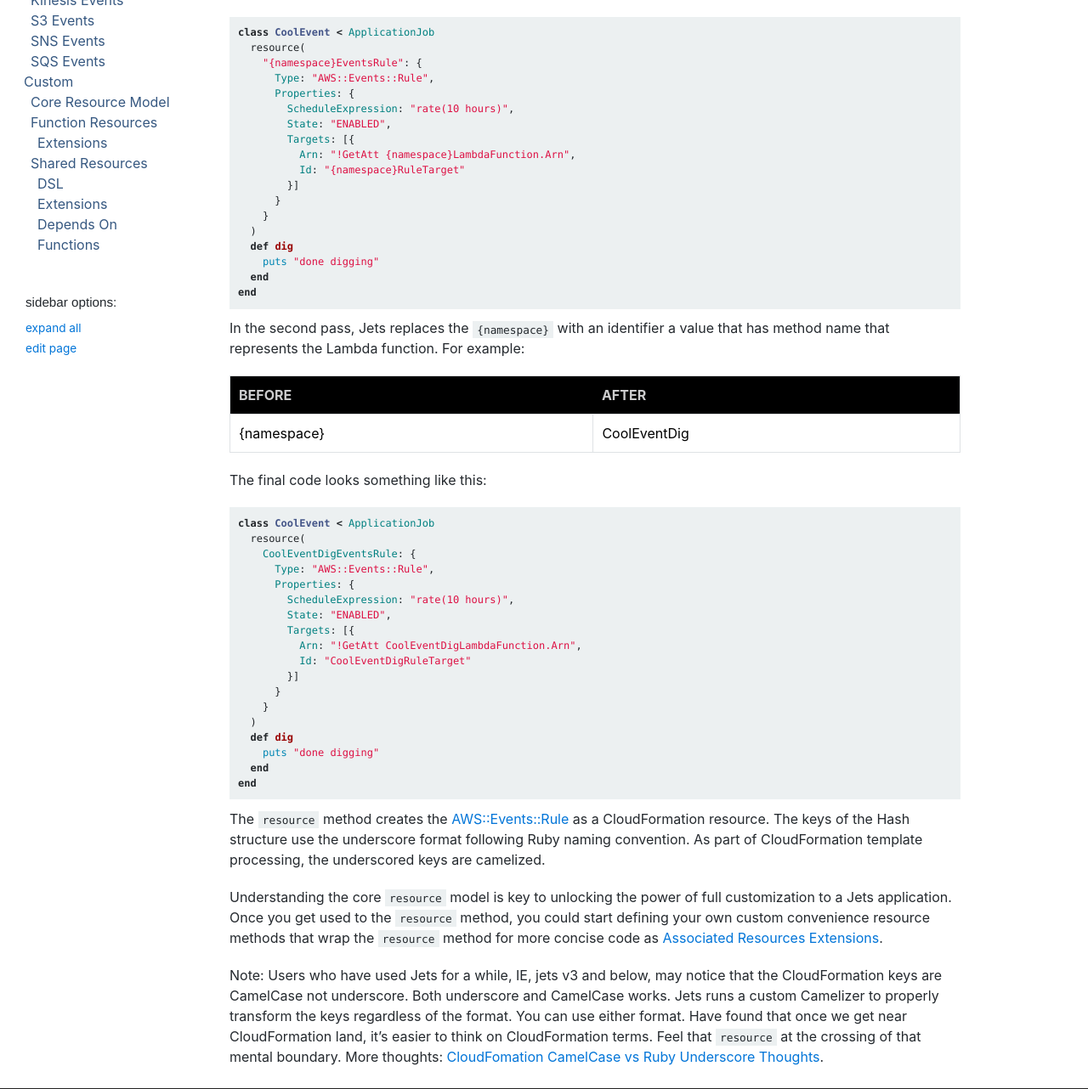
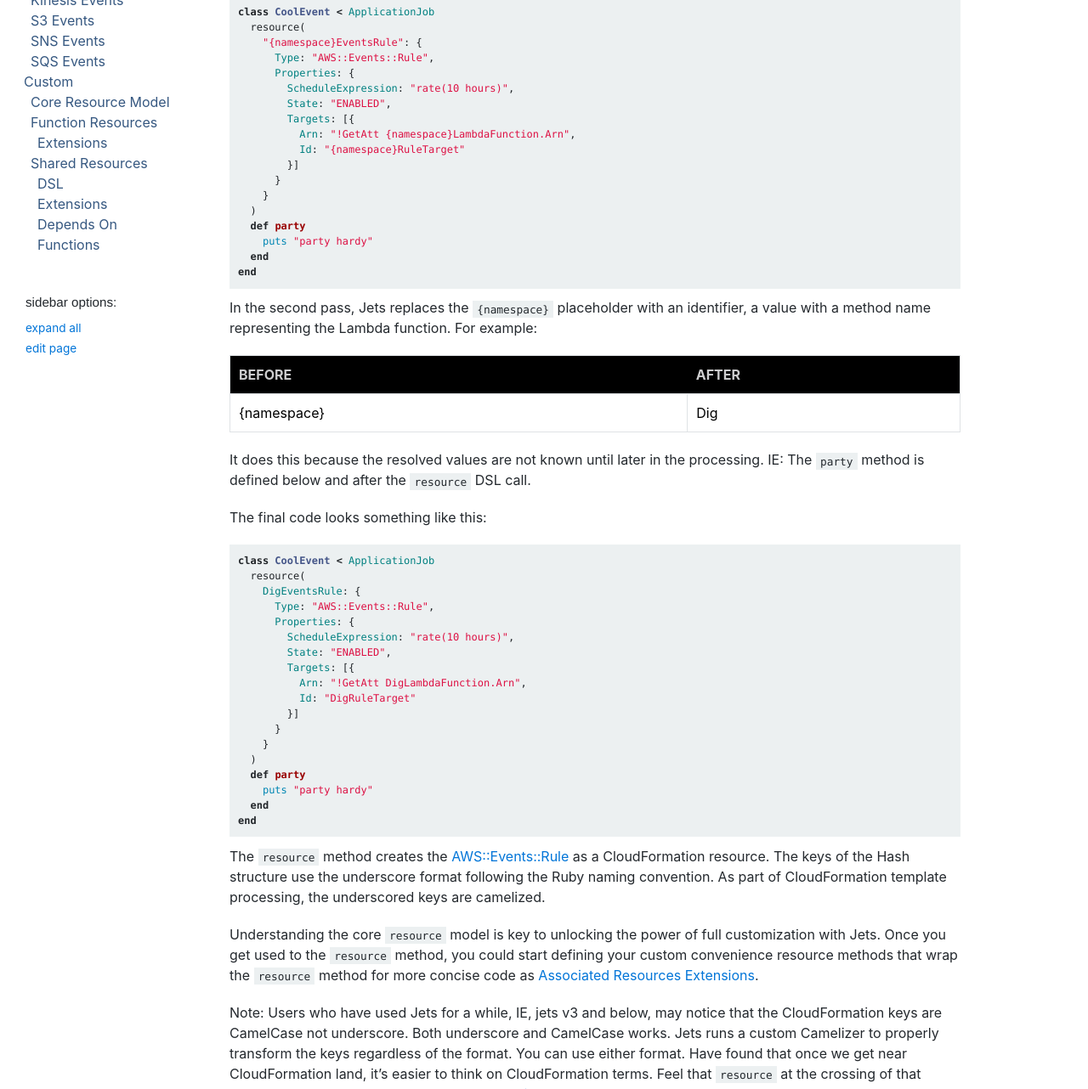
Before and after one commit to rubyonjets/jets-docs, a Jekyll site: the page built from _docs/custom/function-resources.md, in a window 1280 px wide and 1400 px high, scrolled down 536 px, cut to the strip 0-1282 px from the top of the window. Shown: the whole strip at 85% size. Built offline with Jekyll 4.4.1, drawn with Linux system fonts in a browser that asks for light colours; a script that is not in the unit is left out; some of the changed text lies outside the part shown.

Commit message:
custom resources

````diff
--- a/_docs/custom/function-resources.md
+++ b/_docs/custom/function-resources.md
@@ -6,20 +6,20 @@ subcategory: custom-function-resources
 order: 2
 ---
 
-As explained in the [Core Resource Model](http://rubyonjets.com/docs/core-resource/) docs, methods like `rate` and `cron` simply perform some wrapper logic and then ultimately call the `resource` method. We'll cover that wrapper logic and expansion process in more details here.
+As explained in the [Core Resource Model](http://rubyonjets.com/docs/core-resource/) docs, methods like `rate` and `cron` perform some wrapper logic and ultimately call the `resource` method. We'll cover that wrapper logic and expansion process in more detail here.
 
-The `rate` method creates a CloudWatch Event Rule resource. This Event Rule resource is associated with the `dig` Lambda function. Here's the example again:
+The `rate` method creates a CloudWatch Event Rule resource. This Event Rule resource is associated with the `party` Lambda function. Here's the example again:
 
 ```ruby
 class CoolEvent < ApplicationJob
   rate "10 hours" # every 10 hours
-  def dig
-    puts "done digging"
+  def party
+    puts "party hardy"
   end
 end
 ```
 
-What happens is that Jets takes the `rate` method, performs some wrapper logic, and calls the core `resource` method in the first pass.  The code looks something like this after the first pass:
+What happens is that Jets takes the `rate` method, performs some wrapper logic, and calls the core `resource` method in the first pass. The code looks something like this after the first pass:
 
 ```ruby
 class CoolEvent < ApplicationJob
@@ -36,43 +36,45 @@ class CoolEvent < ApplicationJob
       }
     }
   )
-  def dig
-    puts "done digging"
+  def party
+    puts "party hardy"
   end
 end
 ```
 
-In the second pass, Jets replaces the `{namespace}` with an identifier a value that has method name that represents the Lambda function. For example:
+In the second pass, Jets replaces the `{namespace}` placeholder with an identifier, a value with a method name representing the Lambda function. For example:
 
 Before | After
 --- | ---
-{namespace} | CoolEventDig
+{namespace} | Dig
+
+It does this because the resolved values are not known until later in the processing. IE: The `party` method is defined below and after the `resource` DSL call.
 
 The final code looks something like this:
 
 ```ruby
 class CoolEvent < ApplicationJob
   resource(
-    CoolEventDigEventsRule: {
+    DigEventsRule: {
       Type: "AWS::Events::Rule",
       Properties: {
         ScheduleExpression: "rate(10 hours)",
         State: "ENABLED",
         Targets: [{
-          Arn: "!GetAtt CoolEventDigLambdaFunction.Arn",
-          Id: "CoolEventDigRuleTarget"
+          Arn: "!GetAtt DigLambdaFunction.Arn",
+          Id: "DigRuleTarget"
         }]
       }
     }
   )
-  def dig
-    puts "done digging"
+  def party
+    puts "party hardy"
   end
 end
 ```
 
-The `resource` method creates the [AWS::Events::Rule](https://docs.aws.amazon.com/AWSCloudFormation/latest/UserGuide/aws-resource-events-rule.html) as a CloudFormation resource. The keys of the Hash structure use the underscore format following Ruby naming convention. As part of CloudFormation template processing, the underscored keys are camelized.
+The `resource` method creates the [AWS::Events::Rule](https://docs.aws.amazon.com/AWSCloudFormation/latest/UserGuide/aws-resource-events-rule.html) as a CloudFormation resource. The keys of the Hash structure use the underscore format following the Ruby naming convention. As part of CloudFormation template processing, the underscored keys are camelized.
 
-Understanding the core `resource` model is key to unlocking the power of full customization to a Jets application. Once you get used to the `resource` method, you could start defining your own custom convenience resource methods that wrap the `resource` method for more concise code as [Associated Resources Extensions]({% link _docs/custom/function-resources/function-resources-extensions.md %}).
+Understanding the core `resource` model is key to unlocking the power of full customization with Jets. Once you get used to the `resource` method, you could start defining your custom convenience resource methods that wrap the `resource` method for more concise code as [Associated Resources Extensions]({% link _docs/custom/function-resources/function-resources-extensions.md %}).
 
 {% include custom/camelcase-note.md %}
````
Also changed, not shown: _docs/custom/core-resource.md (+12 -12 lines), _docs/events/dynamodb.md (+17 -0 lines), _docs/events/kinesis.md (+6 -6 lines), _docs/events/sns.md (+2 -1 lines), _docs/events/sqs.md (+4 -3 lines).
